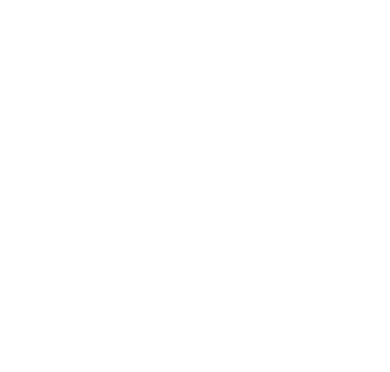
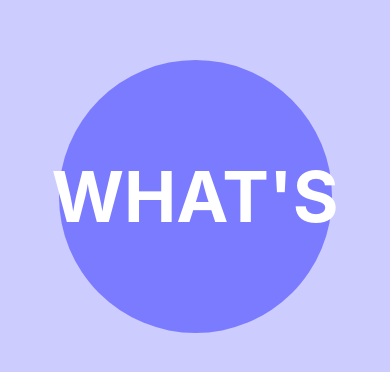
Before and after one commit to tharuxpert/rn-reanimated-practice, a React Native app: screen / in a window 390 px wide. Shown: the part 226-598 px from the top of the page. Built offline with nearby package versions, Linux system fonts and the light colour scheme.

Commit message:
interpolate with ScrollView

```diff
--- a/App.tsx
+++ b/App.tsx
@@ -8,15 +8,20 @@
   withRepeat,
   SharedValue,
   useAnimatedGestureHandler,
+  useAnimatedScrollHandler,
 } from "react-native-reanimated";
 import {
   GestureHandlerRootView,
   PanGestureHandler,
   PanGestureHandlerGestureEvent,
 } from "react-native-gesture-handler";
+import { Page } from "components/Page";
 
 const SIZE = 100.0;
+
 const CIRCLE_RADIUS = SIZE * 2;
+
+const WORDS = ["What's", "up", "mobile", "devs?"];
 
 type ContextType = {
   translateX: number;
@@ -88,6 +93,14 @@
   //   };
   // });
 
+  // ----------------------------Interpolate----------------------------
+
+  const translateX = useSharedValue(0);
+
+  const scrollHandler = useAnimatedScrollHandler((event) => {
+    translateX.value = event.contentOffset.x;
+  });
+
   return (
     // ----------------------------Introduction & PanGestureHandler----------------------------
 
@@ -105,8 +118,17 @@
 
     // ----------------------------Interpolate----------------------------
 
-    <Animated.ScrollView>
-
+    <Animated.ScrollView
+      pagingEnabled
+      horizontal
+      style={styles.container}
+      contentContainerStyle={styles.contentContainer}
+      onScroll={scrollHandler}
+      scrollEventThrottle={16}
+    >
+      {WORDS.map((title, index) => {
+        return <Page key={index.toString()} title={title} index={index} translateX={translateX} />;
+      })}
     </Animated.ScrollView>
   );
 }
@@ -115,8 +137,10 @@
   container: {
     flex: 1,
     backgroundColor: "#fff",
-    alignItems: "center",
-    justifyContent: "center",
+  },
+  contentContainer: {
+    flexGrow: 1,
+    alignItems:"flex-end"
   },
   button: {
     backgroundColor: "cyan",
--- /dev/null
+++ b/components/Page.tsx
@@ -0,0 +1,102 @@
+import React from "react";
+import { Dimensions, StyleSheet, Text, View } from "react-native";
+import Animated, {
+  Extrapolation,
+  interpolate,
+  useAnimatedStyle,
+} from "react-native-reanimated";
+
+interface PageProps {
+  title: string;
+  index: number;
+  translateX: Animated.SharedValue<number>;
+}
+
+const { height, width } = Dimensions.get("window");
+
+const SIZE = width * 0.7;
+
+const Page: React.FC<PageProps> = ({ index, title, translateX }) => {
+  const inuptRange = [(index - 1) * width, index * width, (index + 1) * width];
+
+  const rStyle = useAnimatedStyle(() => {
+    const scale = interpolate(
+      translateX.value,
+      inuptRange,
+      [0, 1, 0],
+      Extrapolation.CLAMP
+    );
+
+    const borderRadius = interpolate(
+      translateX.value,
+      inuptRange,
+      [0, SIZE / 2, 0],
+      Extrapolation.CLAMP
+    );
+
+    return {
+      transform: [{ scale }],
+      borderRadius,
+    };
+  });
+
+  const rTextStyle = useAnimatedStyle(() => {
+    const translateY = interpolate(
+      translateX.value,
+      inuptRange,
+      [height / 2, 0, -height / 2],
+      Extrapolation.CLAMP
+    );
+
+    const opacity = interpolate(
+      translateX.value,
+      inuptRange,
+      [-2, 1, -2],
+      Extrapolation.CLAMP
+    );
+
+    return {
+      opacity,
+      transform: [{ translateY }],
+    };
+  });
+
+  return (
+    <View
+      style={[
+        styles.pageContainer,
+        {
+          backgroundColor: `rgba(0,0,256,0.${index + 2}
+    )`,
+        },
+      ]}
+    >
+      <Animated.View style={[styles.square, rStyle]} />
+      <Animated.View style={[{ position: "absolute" }, rTextStyle]}>
+        <Text style={styles.text}>{title}</Text>
+      </Animated.View>
+    </View>
+  );
+};
+
+const styles = StyleSheet.create({
+  pageContainer: {
+    height,
+    width,
+    alignItems: "center",
+    justifyContent: "center",
+  },
+  square: {
+    height: SIZE,
+    width: SIZE,
+    backgroundColor: "rgba(0,0,256,0.4)",
+  },
+  text: {
+    fontSize: 70,
+    color: "white",
+    textTransform: "uppercase",
+    fontWeight: "700",
+  },
+});
+
+export { Page };
```
Also changed, not shown: tsconfig.json (+10 -2 lines).
